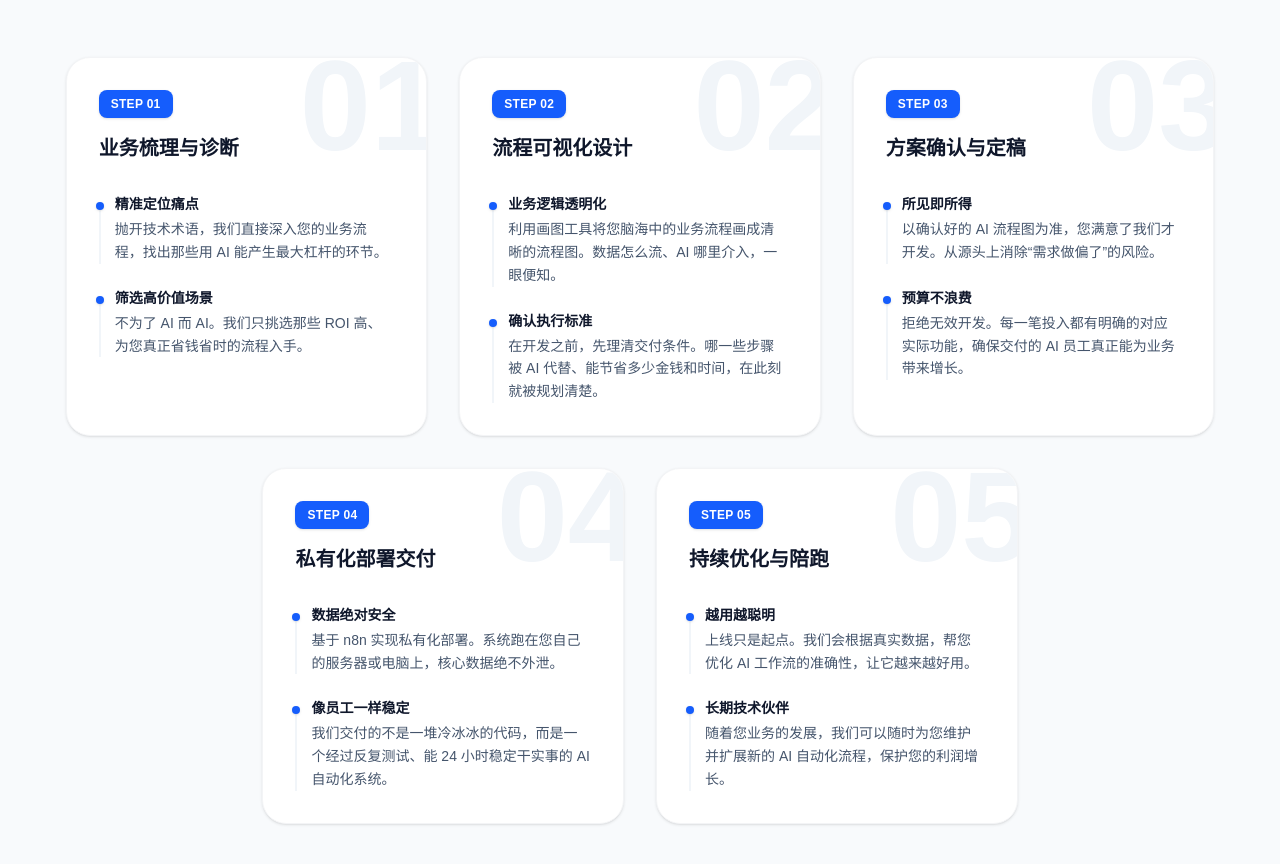
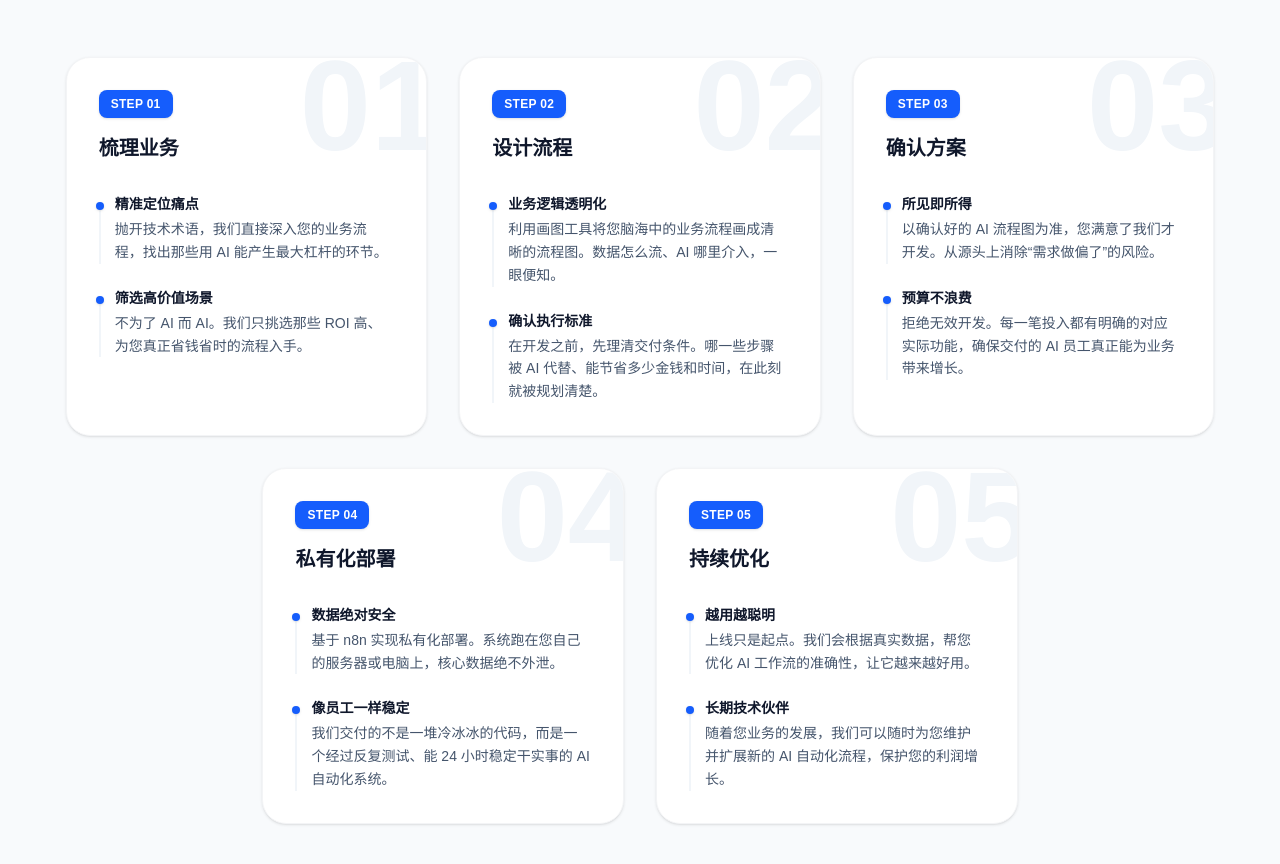
Before and after one commit to LEO-JIM/shangqunai, a Next.js app: page / in a window 1280 px wide. Shown: the part 5360-6224 px from the top of the page. Built offline with nearby package versions, Linux system fonts and the light colour scheme.

Commit message:
简单表述

```diff
--- a/components/BusinessProcess.tsx
+++ b/components/BusinessProcess.tsx
@@ -5,7 +5,7 @@ import React from "react";
 const steps = [
   {
     step: "01",
-    title: "业务梳理与诊断",
+    title: "梳理业务",
     desc: [
       {
         head: "精准定位痛点",
@@ -19,7 +19,7 @@ const steps = [
   },
   {
     step: "02",
-    title: "流程可视化设计",
+    title: "设计流程",
     desc: [
       {
         head: "业务逻辑透明化",
@@ -33,7 +33,7 @@ const steps = [
   },
   {
     step: "03",
-    title: "方案确认与定稿",
+    title: "确认方案",
     desc: [
       {
         head: "所见即所得",
@@ -47,7 +47,7 @@ const steps = [
   },
   {
     step: "04",
-    title: "私有化部署交付",
+    title: "私有化部署",
     desc: [
       {
         head: "数据绝对安全",
@@ -61,7 +61,7 @@ const steps = [
   },
   {
     step: "05",
-    title: "持续优化与陪跑",
+    title: "持续优化",
     desc: [
       {
         head: "越用越聪明",
```
